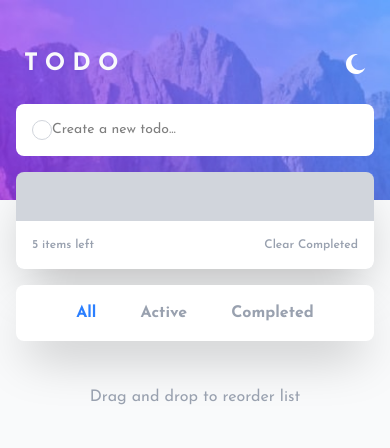
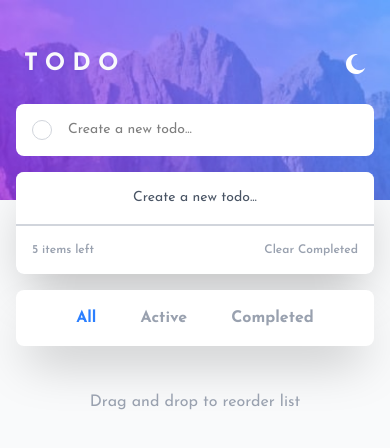
Before and after one commit to heydarabbas89/Front-End-Mentor---ch03, a Vue app: page / in a window 390 px wide. Shown: the top 448 px of the page. Built offline with nearby package versions, Linux system fonts and the light colour scheme.

Commit message:
fix: Add hint when no todo created yet and fix some ui issues

```diff
--- a/index.html
+++ b/index.html
@@ -14,7 +14,7 @@
 			rel="stylesheet"
 		/>
 	</head>
-	<body>
+	<body class="bg-gray-50 dark:bg-gray-900">
 		<div id="app"></div>
 		<script type="module" src="/src/main.js"></script>
 	</body>
--- a/src/components/AddTodoField.vue
+++ b/src/components/AddTodoField.vue
@@ -16,7 +16,7 @@
 		@submit.prevent="addItem"
 		class="bg-white dark:bg-gray-800 rounded-lg flex items-center mb-4 xl:mb-5"
 	>
-		<div class="pl-4 lg:p-4">
+		<div class="p-4">
 			<div
 				class="border border-gray-300 dark:border-gray-600 rounded-full w-5 h-5"
 			></div>
@@ -26,7 +26,7 @@
 			aria-label="Create a new todo"
 			v-model="title"
 			type="text"
-			class="py-4 pr-4 lg:py-4 w-full text-sm rounded-r-lg focus:outline-0 dark:text-gray-300"
+			class="py-4 pr-4 w-full text-sm rounded-r-lg focus:outline-0 dark:text-gray-300"
 			placeholder="Create a new todo..."
 		/>
 	</form>
--- a/src/components/AppHeader.vue
+++ b/src/components/AppHeader.vue
@@ -9,7 +9,7 @@
 	>
 		<!-- Title -->
 		<div
-			class="flex justify-between items-center px-4 py-10 md:py-8 md:px-0 md:w-lg mx-auto"
+			class="flex justify-between items-center px-4 py-10 md:py-8 md:px-0 sm:w-lg mx-auto"
 		>
 			<Logo />
 			<ThemeButton />
--- a/src/components/TodoContent.vue
+++ b/src/components/TodoContent.vue
@@ -7,7 +7,7 @@
 <template>
 	<!-- Todo content -->
 	<section
-		class="bg-transparent -translate-y-28 md:-translate-y-30 lg:-translate-y-34 xl:-translate-y-30 md:w-lg p-4 md:px-0 md:py-6 xl:py-0 mx-auto"
+		class="bg-transparent -translate-y-28 md:-translate-y-30 lg:-translate-y-34 xl:-translate-y-30 sm:w-lg p-4 sm:px-0 sm:py-6 xl:py-0 mx-auto"
 	>
 		<!-- Add todo -->
 		<AddTodoField />
--- a/src/components/TodoItem.vue
+++ b/src/components/TodoItem.vue
@@ -16,7 +16,7 @@
 
 <template>
 	<li
-		class="group w-full bg-white dark:bg-gray-800 first:rounded-t-lg flex items-center mb-px"
+		class="group w-full text-gray-600 dark:text-gray-300 bg-white dark:bg-gray-800 first:rounded-t-lg flex items-center mb-px"
 	>
 		<!-- Item title -->
 		<button
@@ -45,7 +45,7 @@
 			</div>
 			<!-- /Item status -->
 			<div
-				class="w-full text-xs xl:text-sm text-left overflow-hidden"
+				class="w-full max-w-54 sm:max-w-96 text-sm text-left overflow-hidden"
 				:class="{ 'line-through text-gray-300 dark:text-gray-600': item.done }"
 			>
 				{{ item.title }}
@@ -61,7 +61,7 @@
 		>
 			<img
 				src="@/assets/images/icon-cross.svg"
-				class="w-5 h-5"
+				class="w-4 h-4"
 				alt="Cross icon"
 			/>
 		</button>
--- a/src/components/TodoList.vue
+++ b/src/components/TodoList.vue
@@ -10,13 +10,14 @@
 
 <template>
 	<div class="bg-gray-300 shadow-2xl dark:bg-slate-600 rounded-lg">
-		<ul class="min-h-12 text-gray-800 dark:text-gray-300 mb-px rounded-t-lg">
-			<TodoItem
-				v-for="(item, index) in items"
-				:key="index"
-				:item="item"
-				:itemId="index"
-			/>
+		<div
+			v-if="items.length === 0"
+			class="p-4 text-center text-gray-600 dark:text-gray-500 text-sm bg-white dark:bg-gray-800 rounded-t-lg mb-0.5"
+		>
+			Create a new todo...
+		</div>
+		<ul v-else class="min-h-12 mb-px rounded-t-lg">
+			<TodoItem v-for="(item, index) in items" :key="index" :item="item" />
 		</ul>
 		<!-- Status bar -->
 		<StatusBar />
--- a/src/pages/Home.vue
+++ b/src/pages/Home.vue
@@ -4,8 +4,6 @@
 </script>
 
 <template>
-	<div class="bg-gray-50 dark:bg-gray-900">
-		<AppHeader />
-		<TodoContent />
-	</div>
+	<AppHeader />
+	<TodoContent />
 </template>
```
